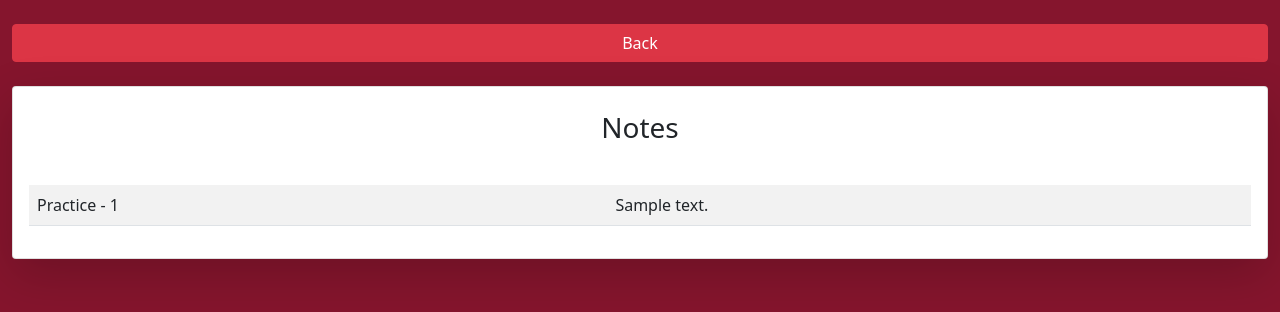
After one commit to Robocats379/RapidReactScouter, a Django app: page /team/1/ in a window 1280 px wide. The commit adds this page. Shown: the top 312 px of the page. Run offline with Django 3.2, Linux system fonts and the light colour scheme; tables that the repository leaves empty hold one stand-in row (values such as "Sample post"); some libraries are stand-ins or nearby versions.

Commit message:
Add team detail page

```diff
--- a/app/rapidscouter/urls.py
+++ b/app/rapidscouter/urls.py
@@ -19,5 +19,6 @@ import teams.views as team_views
 
 urlpatterns = [
     path('admin/', admin.site.urls),
-    path('', team_views.team_list)
+    path('', team_views.team_list),
+    path('team/<int:pk>/', team_views.team_detail)
 ]
--- a/app/teams/views.py
+++ b/app/teams/views.py
@@ -1,7 +1,19 @@
 from django.shortcuts import render
 from teams.models import Team
+from matches.models import ScoutedMatch
 
 # Create your views here.
 def team_list(request):
     teams = Team.objects.all()
     return render(request, "team-list.html", context={'teams': teams})
+
+def team_detail(request, pk):
+    team = Team.objects.get(team_number=pk)
+    matches = ScoutedMatch.objects.filter(team=team)
+    notes = matches.exclude(notes="")
+    context = {
+        'team': team,
+        'matches': matches,
+        'notes': notes
+    }
+    return render(request, "team-detail.html", context=context)
--- /dev/null
+++ b/app/templates/team-detail.html
@@ -0,0 +1,38 @@
+{% extends 'base.html' %}
+
+{% block content %}
+
+<div class="container-fluid mt-4">
+    <div class="row">
+        <div class="col-12 mb-4">
+            <a class="btn btn-block btn-danger w-100" href="/">
+                Back
+            </a>
+        </div>
+    </div>
+    <div class="row">
+        <div class="col-12">
+            <div class="card shadow-lg">
+                <h3 class="card-title text-center my-4">Notes</h3>
+                <div class="card-body">
+                    <table class="table table-striped table-striped">
+                        <tbody>
+                        {% for match in notes %}
+                            <tr>
+                            <td>
+                                {{ match.match }}
+                            </td>
+                            <td>
+                                {{ match.notes }}
+                            </td>
+                        </tr>
+                        {% endfor %}
+                        </tbody>
+                    </table>
+                </div>
+            </div>
+        </div>
+    </div>
+</div>
+
+{% endblock %}
--- a/app/templates/team-list.html
+++ b/app/templates/team-list.html
@@ -21,7 +21,7 @@
                         </thead>
                         <tbody>
                         {% for team in teams %}
-                            <tr>
+                            <tr onclick="window.location='/team/{{ team.team_number }}'">
                                 <td>{{ team.team_number }}</td>
                                 <td>{{ team.nickname }}</td>
                                 <td>{{ team.total_match_count }}</td>
```
